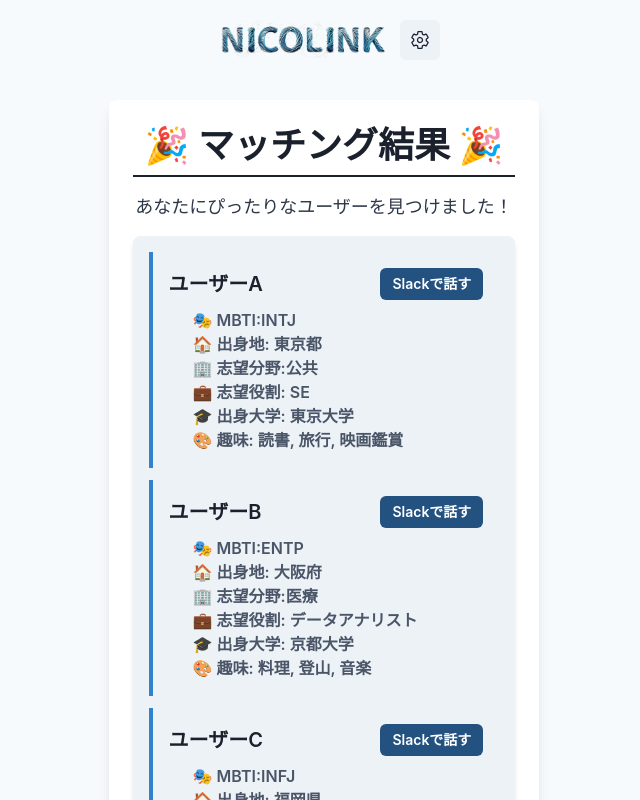
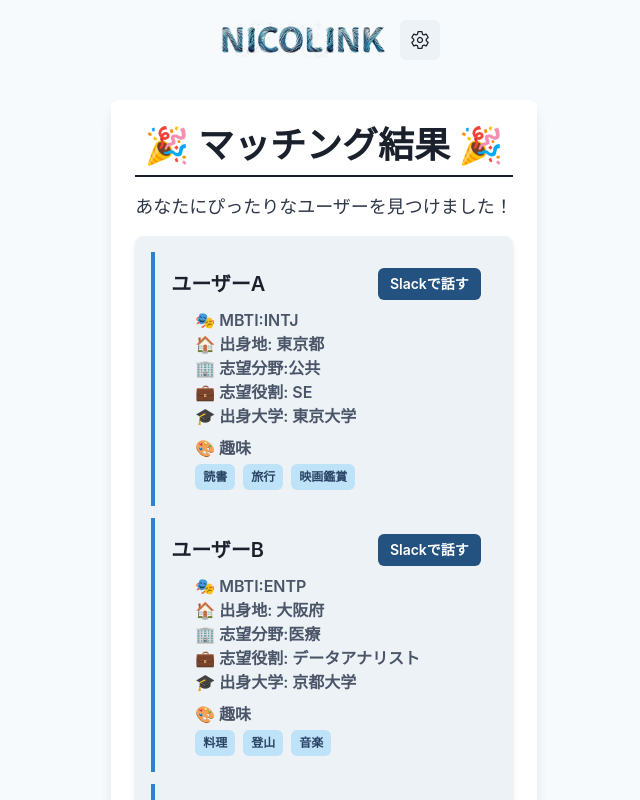
Before and after one commit to sbmtrntr/Hackathon_team4, a Next.js app: page /result in a window 1280 px wide. Shown: the top 800 px of the page, without its empty margins (316-956 px from the left). Built offline with nearby package versions, Linux system fonts and the light colour scheme; what @chakra-ui/next-js would draw is missing.

Commit message:
趣味の表記を修正

```diff
--- a/app/result/page.tsx
+++ b/app/result/page.tsx
@@ -66,7 +66,9 @@
 // export default Result;
 
 import {
-  Center, VStack, Box, Heading, Text, List, ListItem, ListIcon, Button, Badge
+  Center, VStack, Box, Heading, Text, List, ListItem, ListIcon, Button, Badge,
+  Wrap,
+  WrapItem
 } from "@chakra-ui/react";
 
 const users = [
@@ -180,7 +182,16 @@
                   <Text>🏢 志望分野:{user.field}</Text>
                   <Text>💼 志望役割: {user.role}</Text>
                   <Text>🎓 出身大学: {user.alma_mater}</Text>
-                  <Text>🎨 趣味: {user.hobbies}</Text>
+                  <Text fontWeight="bold" mt={2}>🎨 趣味</Text>
+                  <Wrap mt={1}>
+                    {user.hobbies.split(", ").map((hobby, index) => (
+                      <WrapItem key={index}>
+                        <Badge colorScheme="blue" px={2} py={1} borderRadius="md">
+                          {hobby}
+                        </Badge>
+                      </WrapItem>
+                    ))}
+                  </Wrap>
 
                   {/* <Badge colorScheme="blue" mt={2} fontSize="sm">
                     優先表示: {user.preferences === "hometown" ? `🏠 ${user.hometown}`
```
